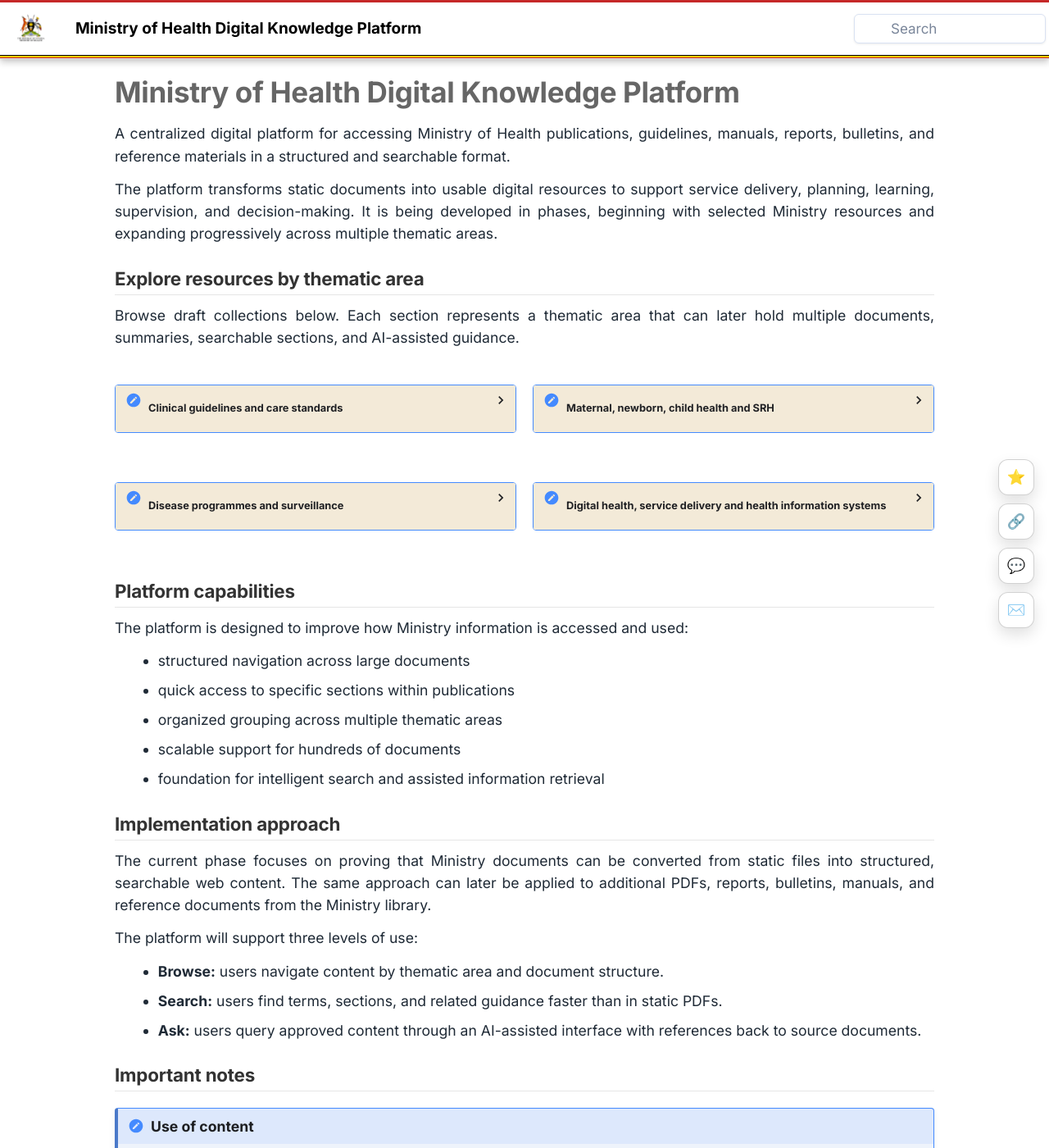
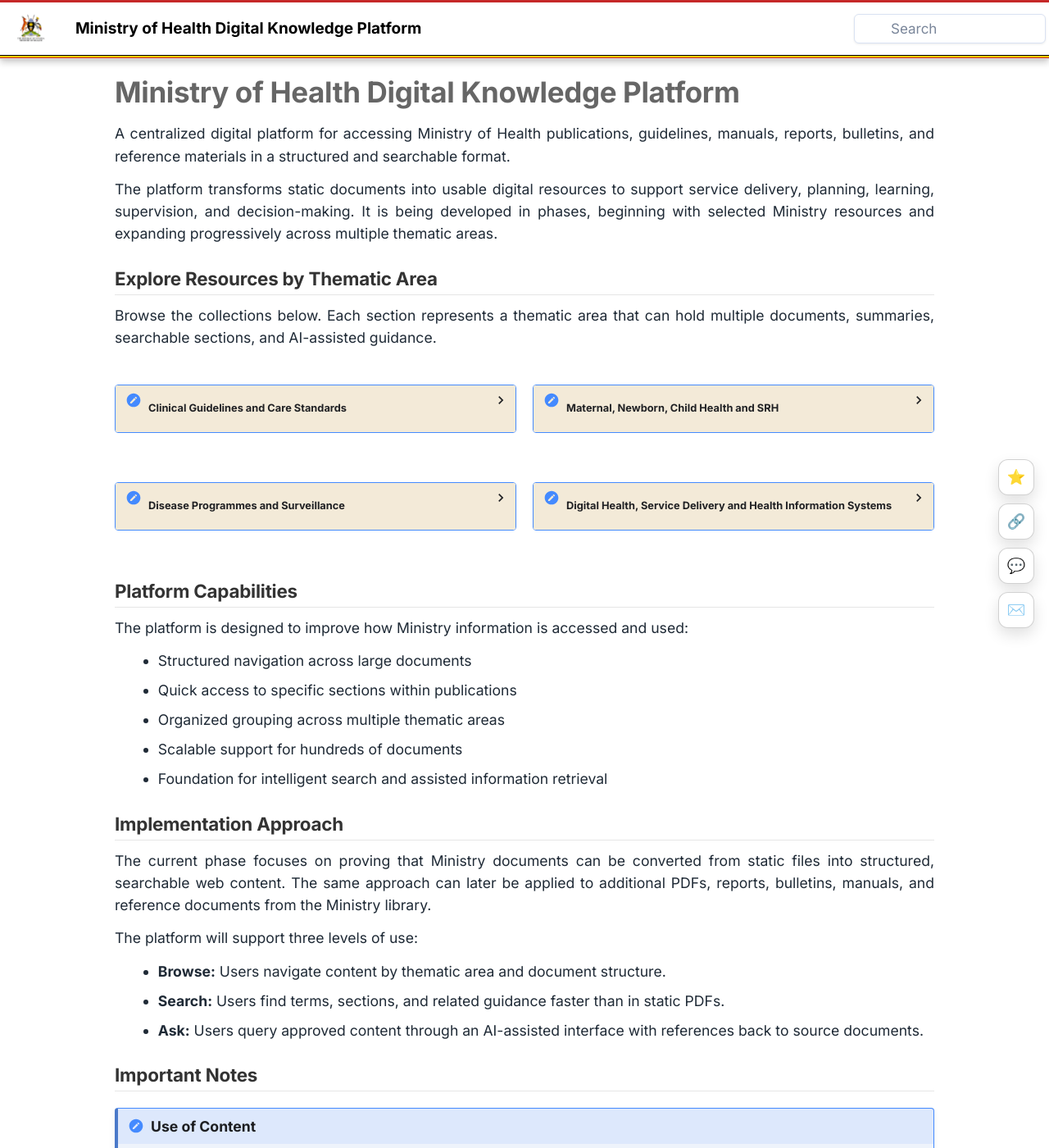
Before and after one commit to mohuganda/digital-guidelines-and-documentation, an MkDocs documentation site: the page built from docs/index.md, in a window 1280 px wide and 1400 px high. Shown: the whole window at 82% size. Built offline with MkDocs 1.6.1 and Material for MkDocs 9.7.7, drawn with Linux system fonts in a browser that asks for light colours; some of the changed text lies outside the part shown.

Commit message:
Refine landing page wording

```diff
--- a/docs/index.md
+++ b/docs/index.md
@@ -10,87 +10,87 @@
 
 The platform transforms static documents into usable digital resources to support service delivery, planning, learning, supervision, and decision-making. It is being developed in phases, beginning with selected Ministry resources and expanding progressively across multiple thematic areas.
 
-## Explore resources by thematic area
+## Explore Resources by Thematic Area
 
-Browse draft collections below. Each section represents a thematic area that can later hold multiple documents, summaries, searchable sections, and AI-assisted guidance.
+Browse the collections below. Each section represents a thematic area that can hold multiple documents, summaries, searchable sections, and AI-assisted guidance.
 
 <div class="landing-grid">
 
 <details class="landing-card">
-<summary>Clinical guidelines and care standards</summary>
+<summary>Clinical Guidelines and Care Standards</summary>
 
 <ul class="doc-list">
   <li>
     <strong><a href="chapters_split/00/">Uganda Clinical Guidelines 2023</a></strong><br>
-    Digitized national guidance for management of common health conditions. This remains the first fully structured resource currently available on the platform.
+    Digitized national guidance for the management of common health conditions. This is the first fully structured resource currently available on the platform.
   </li>
   <li>
     <strong><a href="resources/clinical-guidelines/ICHDS_guideline_final/">Integrated Child Health Days Implementation Guide</a></strong><br>
-    Draft converted guide supporting child health service delivery and implementation planning.
+    Converted implementation guide supporting child health service delivery and implementation planning.
   </li>
 </ul>
 
 </details>
 
 <details class="landing-card">
-<summary>Maternal, newborn, child health and SRH</summary>
+<summary>Maternal, Newborn, Child Health and SRH</summary>
 
 <ul class="doc-list">
   <li>
     <strong><a href="resources/mnch-srh/Essential_Maternal_Newborn_Care_Guidelines_2022_V3/">Essential Maternal and Newborn Care Guidelines 2022</a></strong><br>
-    Draft converted maternal and newborn care guidance for review and progressive formatting.
+    Converted maternal and newborn care guidance for structured access and progressive formatting.
   </li>
   <li>
     <strong><a href="resources/mnch-srh/Goal_Oriented_ANC_protocol/">Goal-Oriented Antenatal Care Protocol</a></strong><br>
-    Draft converted ANC protocol for structured access and future guided search.
+    Converted antenatal care protocol for structured access and future guided search.
   </li>
 </ul>
 
 </details>
 
 <details class="landing-card">
-<summary>Disease programmes and surveillance</summary>
+<summary>Disease Programmes and Surveillance</summary>
 
 <ul class="doc-list">
   <li>
     <strong><a href="resources/disease-programmes-surveillance/week_46_2019/">Weekly Epidemiological Bulletin, Week 46, 2019</a></strong><br>
-    Draft converted weekly bulletin demonstrating how surveillance updates can be made searchable.
+    Converted weekly bulletin demonstrating how surveillance updates can be made searchable and easier to navigate.
   </li>
   <li>
     <strong><a href="resources/disease-programmes-surveillance/Weekly_Executive_Brief_wk35/">Weekly Executive Brief, Week 35</a></strong><br>
-    Draft converted executive brief for programme and leadership-facing information access.
+    Converted executive brief for programme and leadership-facing information access.
   </li>
 </ul>
 
 </details>
 
 <details class="landing-card">
-<summary>Digital health, service delivery and health information systems</summary>
+<summary>Digital Health, Service Delivery and Health Information Systems</summary>
 
 <ul class="doc-list">
   <li>
     <strong><a href="resources/health-education-service-delivery/Health_Information_Digital_Health_Strategic_Plan/">Health Information and Digital Health Strategic Plan</a></strong><br>
-    Draft converted strategic document supporting digital health governance, planning, and system strengthening.
+    Converted strategic document supporting digital health governance, planning, and system strengthening.
   </li>
   <li>
     <strong><a href="resources/health-education-service-delivery/Standard_Operating_Procedures_for_Health_Information_2010/">Standard Operating Procedures for Health Information</a></strong><br>
-    Draft converted SOP document for health information management processes.
+    Converted SOP document for health information management processes.
   </li>
   <li>
     <strong><a href="resources/health-education-service-delivery/A_Brief_Guide_to_iHRIS_Qualify/">A Brief Guide to iHRIS Qualify</a></strong><br>
-    Draft converted guide supporting health workforce information system use.
+    Converted guide supporting health workforce information system use.
   </li>
   <li>
     <strong><a href="resources/health-education-service-delivery/Routine_Client_Satisfaction_Feedback_Guidelines_June_2024_Fnal/">Routine Client Satisfaction Feedback Guidelines</a></strong><br>
-    Draft converted guideline for routine client feedback and service improvement.
+    Converted guideline for routine client feedback and service improvement.
   </li>
   <li>
     <strong><a href="resources/health-education-service-delivery/Routine_Client_Satisfaction_Survey_QR_Code/">Routine Client Satisfaction Survey QR Code</a></strong><br>
-    Draft converted survey reference for client feedback collection.
+    Converted survey reference for client feedback collection.
   </li>
   <li>
     <strong><a href="resources/health-education-service-delivery/Progress_reports-variety/">Progress Reports Variety</a></strong><br>
-    Draft converted report sample demonstrating report-style content in the platform.
+    Converted report sample demonstrating how report-style content can be presented on the platform.
   </li>
 </ul>
 
@@ -98,30 +98,30 @@
 
 </div>
 
-## Platform capabilities
+## Platform Capabilities
 
 The platform is designed to improve how Ministry information is accessed and used:
 
-- structured navigation across large documents
-- quick access to specific sections within publications
-- organized grouping across multiple thematic areas
-- scalable support for hundreds of documents
-- foundation for intelligent search and assisted information retrieval
+- Structured navigation across large documents
+- Quick access to specific sections within publications
+- Organized grouping across multiple thematic areas
+- Scalable support for hundreds of documents
+- Foundation for intelligent search and assisted information retrieval
 
-## Implementation approach
+## Implementation Approach
 
 The current phase focuses on proving that Ministry documents can be converted from static files into structured, searchable web content. The same approach can later be applied to additional PDFs, reports, bulletins, manuals, and reference documents from the Ministry library.
 
 The platform will support three levels of use:
 
-- **Browse:** users navigate content by thematic area and document structure.
-- **Search:** users find terms, sections, and related guidance faster than in static PDFs.
-- **Ask:** users query approved content through an AI-assisted interface with references back to source documents.
+- **Browse:** Users navigate content by thematic area and document structure.
+- **Search:** Users find terms, sections, and related guidance faster than in static PDFs.
+- **Ask:** Users query approved content through an AI-assisted interface with references back to source documents.
 
-## Important notes
+## Important Notes
 
-!!! note "Use of content"
+!!! note "Use of Content"
     This platform provides a digital representation of Ministry of Health publications to improve accessibility and usability. It does not replace official documents, approval processes, or formal dissemination channels.
 
-!!! note "Future development"
+!!! note "Future Development"
     The platform will continue to expand in both content and functionality, including improved document coverage, better mobile presentation, and intelligent assistance to support information discovery and use.
```
